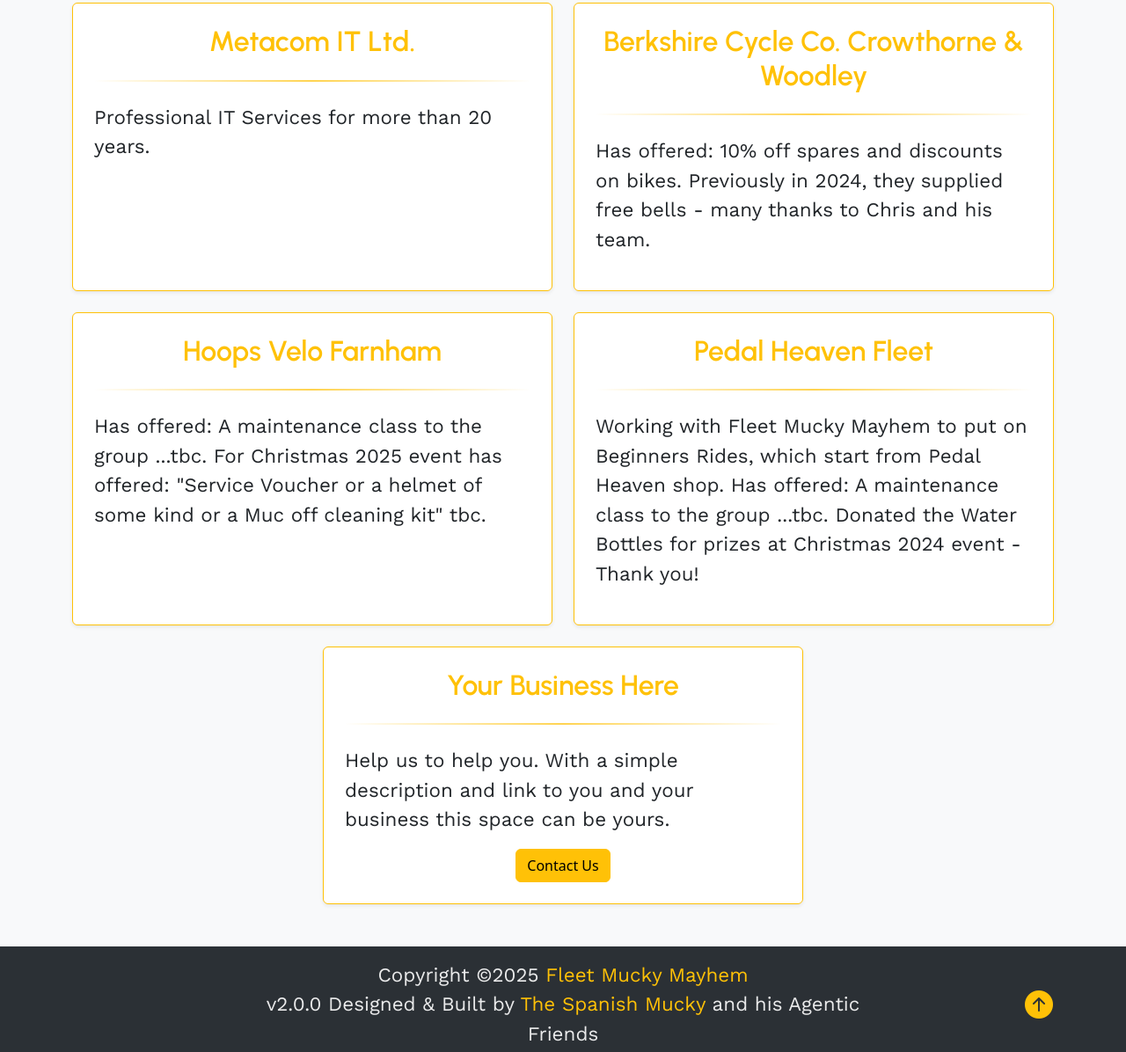
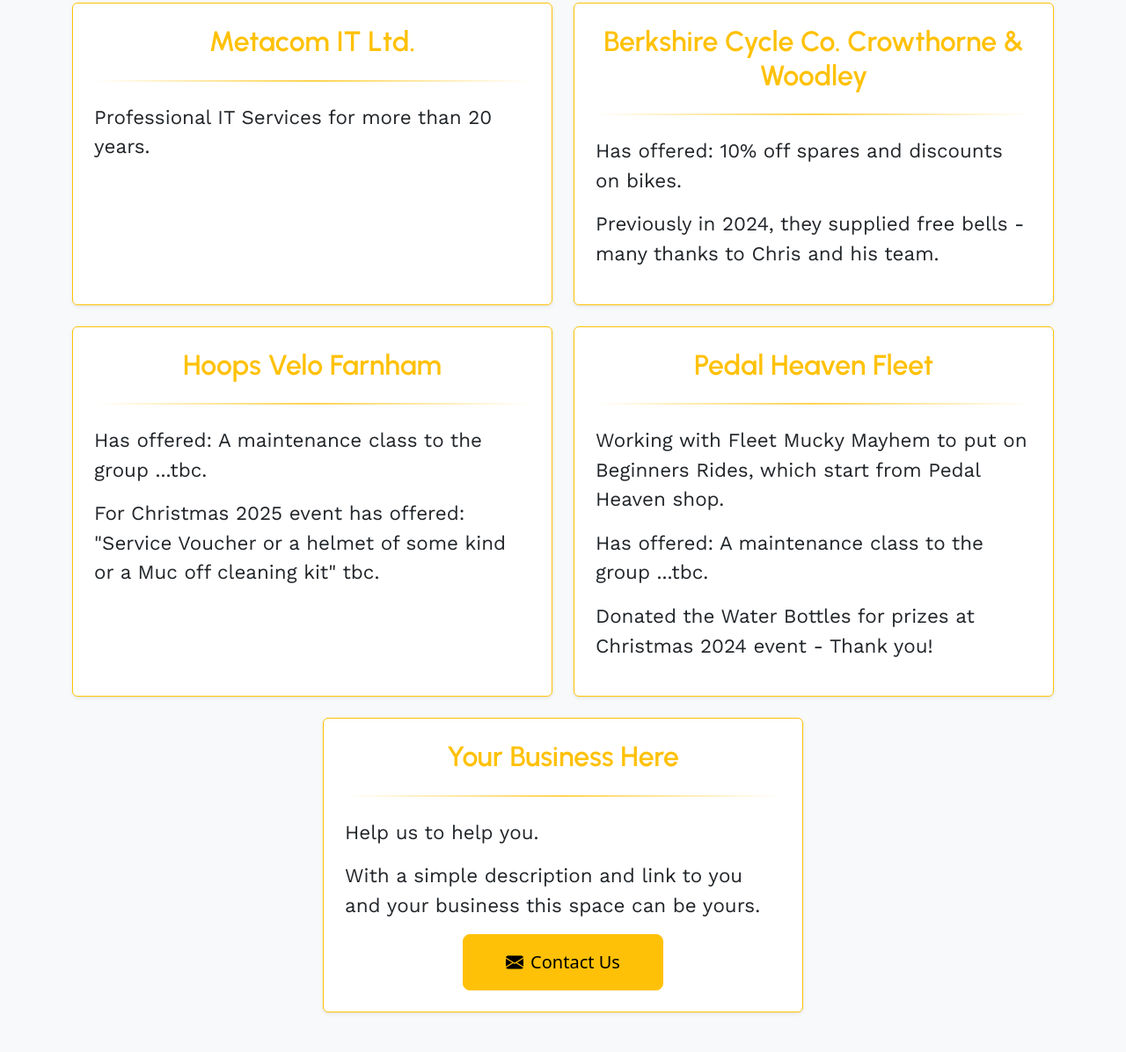
Before and after one commit to Martin-Ferrero-Thompson/ai-fmm, a website built with Vite: page src/pages/sponsors/index.html in a window 1280 px wide. Shown: the part 390-1586 px from the top of the page at 88% size. Built offline with nearby package versions, Linux system fonts and the light colour scheme.

Commit message:
Update Sponsors Page - Contact Us button

```diff
--- a/src/pages/sponsors/index.html
+++ b/src/pages/sponsors/index.html
@@ -74,7 +74,8 @@
               <div class="card-body p-4">
                 <h2 class="sponsor-title">Berkshire Cycle Co. Crowthorne & Woodley</h2>
                 <div class="sponsor-divider"></div>
-                <p>Has offered: 10% off spares and discounts on bikes. Previously in 2024, they supplied free bells - many thanks to Chris and his team.</p>
+                <p>Has offered: 10% off spares and discounts on bikes.</p>
+                <p>Previously in 2024, they supplied free bells - many thanks to Chris and his team.</p>
               </div>
             </div>
           </div>
@@ -83,7 +84,8 @@
               <div class="card-body p-4">
                 <h2 class="sponsor-title">Hoops Velo Farnham</h2>
                 <div class="sponsor-divider"></div>
-                <p>Has offered: A maintenance class to the group ...tbc. For Christmas 2025 event has offered: "Service Voucher or a helmet of some kind or a Muc off cleaning kit" tbc.</p>
+                <p>Has offered: A maintenance class to the group ...tbc.</p>
+                <p>For Christmas 2025 event has offered: "Service Voucher or a helmet of some kind or a Muc off cleaning kit" tbc.</p>
               </div>
             </div>
           </div>
@@ -92,7 +94,9 @@
               <div class="card-body p-4">
                 <h2 class="sponsor-title">Pedal Heaven Fleet</h2>
                 <div class="sponsor-divider"></div>
-                <p>Working with Fleet Mucky Mayhem to put on Beginners Rides, which start from Pedal Heaven shop. Has offered: A maintenance class to the group ...tbc. Donated the Water Bottles for prizes at Christmas 2024 event - Thank you!</p>
+                <p>Working with Fleet Mucky Mayhem to put on Beginners Rides, which start from Pedal Heaven shop.</p>
+                <p>Has offered: A maintenance class to the group ...tbc.</p>
+                <p>Donated the Water Bottles for prizes at Christmas 2024 event - Thank you!</p>
               </div>
             </div>
           </div>
@@ -101,10 +105,12 @@
               <div class="card-body p-4">
                 <h2 class="sponsor-title">Your Business Here</h2>
                 <div class="sponsor-divider"></div>
-                <p>Help us to help you.
-With a simple description and link to you and your business this space can be yours.</p>
+                <p>Help us to help you.</p>
+                <p>With a simple description and link to you and your business this space can be yours.</p>
                 <div class="text-center mt-3">
-                  <a href="../contact/" class="btn btn-warning">Contact Us</a>
+                  <a href="../contact/" class="btn btn-warning btn-lg px-5 py-3">
+                    <i class="bi bi-envelope-fill me-2"></i>Contact Us
+                  </a>
                 </div>
               </div>
             </div>
```
